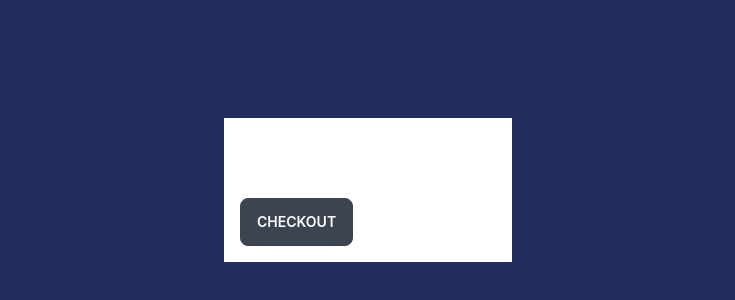
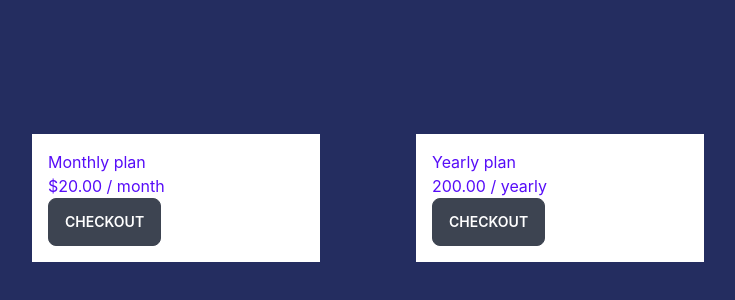
Before and after one commit to abheist/tweetcat-frontend, a Next.js app: page /subscribe in a window 1280 px wide. Shown: the part 210-510 px from the top of the page, without its empty margins (272-1007 px from the left). Built offline with nearby package versions, Linux system fonts and the light colour scheme.

Commit message:
🌼payments | stripe | added montly and yearly subscription options.

```diff
--- a/src/components/productDisplay.tsx
+++ b/src/components/productDisplay.tsx
@@ -11,9 +11,8 @@ export const ProductDisplay = () => {
     const {register, handleSubmit, watch, formState: {errors}} = useForm()
     const mutation = useMutation(createCheckOutSession)
 
-    const onSubmit = async (data: any) => {
-        console.log(data)
-        const response = await mutation.mutateAsync(data.lookupKey)
+    const handleClick = async (lookupKey: string) => {
+        const response = await mutation.mutateAsync(lookupKey)
         const result = await response.json()
         if (result.redirect) {
             window.location = result.redirect;
@@ -21,20 +20,31 @@ export const ProductDisplay = () => {
     }
 
     return (
-        <section className={`p-4 bg-white w-72`}>
-            <div className="card">
-                <div className="">
-                    <h3>Starter plan</h3>
-                    <h5>$20.00 / month</h5>
+        <div className={`mt-4 flex gap-24`}>
+            <section className={`p-4 bg-white w-72`}>
+                <div className="card">
+                    <div className="text-primary">
+                        <h3>Monthly plan</h3>
+                        <h5>$20.00 / month</h5>
+                    </div>
                 </div>
-            </div>
-            <form onSubmit={handleSubmit(onSubmit)} className={`mt-4`}>
-                {/* Add a hidden field with the lookup_key of your Price */}
-                <input defaultValue="nap_app" {...register("lookupKey")} type="hidden"/>
 
-                <button className={`btn`} type="submit">
+                <button className={`btn`} type="submit" onClick={() => handleClick('nap_app_monthly')}>
                     Checkout
                 </button>
-            </form>
-        </section>)
+            </section>
+            <section className={`p-4 bg-white w-72`}>
+                <div className="card">
+                    <div className="text-primary">
+                        <h3>Yearly plan</h3>
+                        <h5>200.00 / yearly</h5>
+                    </div>
+                </div>
+
+                <button className={`btn`} type="button" onClick={() => handleClick('nap_app_yearly')}>
+                    Checkout
+                </button>
+            </section>
+        </div>
+    )
 };
```
